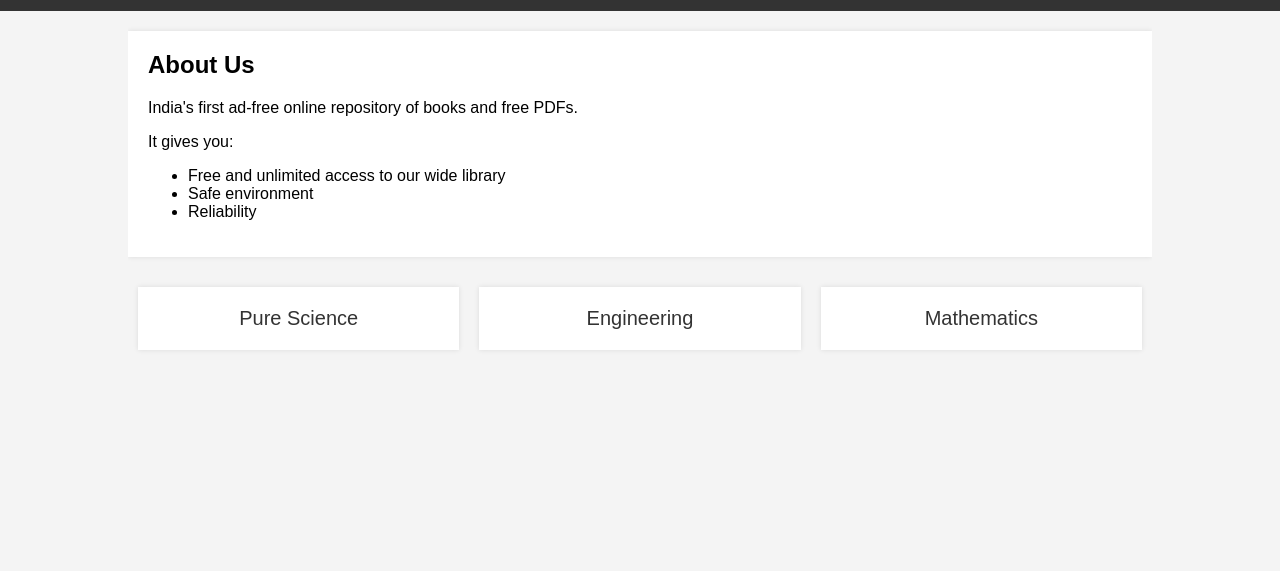
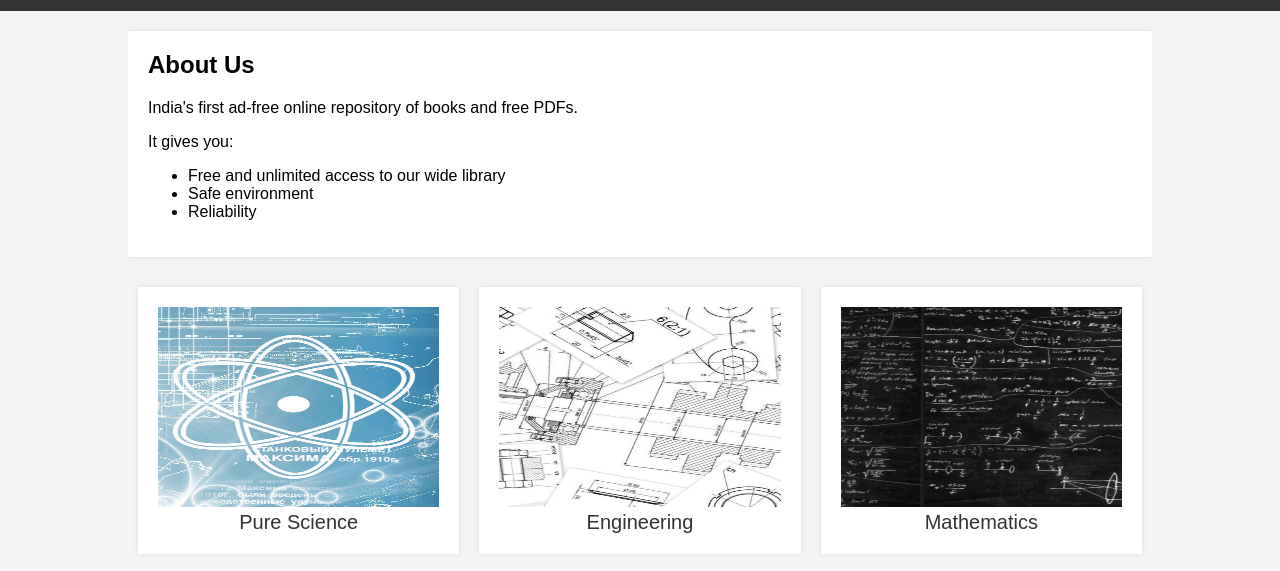
Before and after one commit to TheIndianDigibrary/TheIndianDigibrary, a plain HTML site: page index.html in a window 1280 px wide. Shown: the part 89-660 px from the top of the page. Drawn offline with Linux system fonts and the light colour scheme.

Commit message:
Update index.html

```diff
--- a/index.html
+++ b/index.html
@@ -56,6 +56,11 @@
             display: block;
             font-size: 20px;
         }
+        .section-item img {
+            width: 100%;
+            height: auto;
+            max-height: 200px;
+        }
     </style>
 </head>
 <body>
@@ -75,12 +80,15 @@
         </div>
         <ul class="section-list">
             <li class="section-item">
+                <img src="science.jpg" alt="Pure Science">
                 <a href="pure_science.html">Pure Science</a>
             </li>
             <li class="section-item">
+                <img src="engineering.jpg" alt="Engineering">
                 <a href="engineering.html">Engineering</a>
             </li>
             <li class="section-item">
+                <img src="mathematics.jpg" alt="Mathematics">
                 <a href="mathematics.html">Mathematics</a>
             </li>
         </ul>
```
